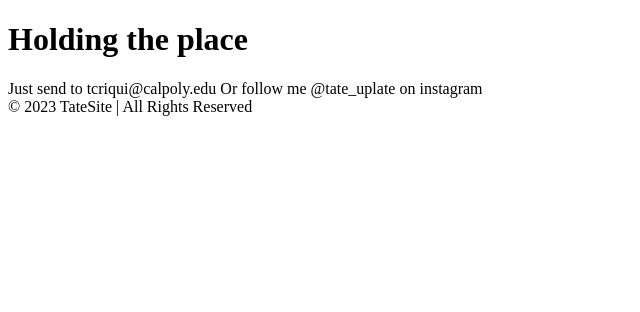
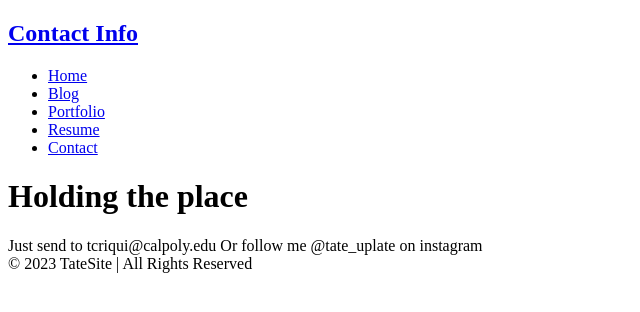
Before and after one commit to tlcriq/tlcriq.github.io, a plain HTML site: page contact.html in a window 1280 px wide. Shown: the whole page, without its empty margins (0-640 px from the left). Drawn offline with Linux system fonts and the light colour scheme.

Commit message:
Site navigation

```diff
--- a/contact.html
+++ b/contact.html
@@ -6,7 +6,16 @@
 
     <body>
         <nav class="navbar">
-
+            <h1 class="logo">
+                <a href="contact.html">Contact Info</a>
+            </h1>
+            <ul class="navbar">
+                <li> <a href="index.html">Home</a> </li>
+                <li> <a href="blog.html">Blog</a> </li>
+                <li> <a href="portfolio.html">Portfolio</a> </li>
+                <li> <a href="resume.html">Resume</a> </li>
+                <li> <a href="contact.html">Contact</a> </li>
+            </ul>
         </nav>
 
         <main>
```
Also changed, not shown: blog.html (+10 -1 lines), index.html (+7 -0 lines), portfolio.html (+10 -1 lines), resume.html (+8 -1 lines).
